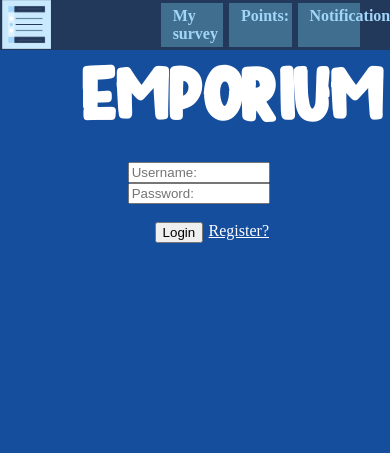
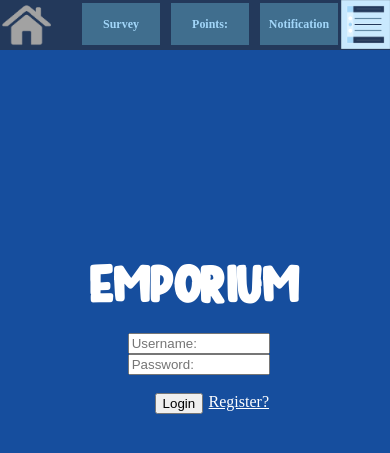
Before and after one commit to TingAn1212/Emporium, a Flask app: page /login in a window 390 px wide. Shown: the top 453 px of the page. Run offline with Flask 2, Linux system fonts and the light colour scheme; data that the repository does not hold is empty; some libraries are stand-ins or nearby versions.

Commit message:
mobile changes

```diff
--- a/static/css/login.css
+++ b/static/css/login.css
@@ -10,15 +10,17 @@ body {
 #container {
     display:block;
     width: 60%;
-    height: 300px;
-    margin-top: 13%;
-    margin-left: 20%
+    min-width: fit-content;
+    height: fit-content;
+    margin-top: 30vh;
+    margin-left: auto;
+    margin-right: auto;
 }
 
 #title{
     font-family: watery;
     color: white;
-    font-size: 60px;
+    font-size: calc(3vw + 30px);
     text-align: center;
     margin-bottom: 2%;
 }
--- a/static/css/topbar.css
+++ b/static/css/topbar.css
@@ -6,48 +6,53 @@
     position: fixed;
     top: 0;
     left:0;
+    flex-grow: 1;
+    overflow-x: scroll;
+    -ms-overflow-style: none;  /* Internet Explorer 10+ */
+    scrollbar-width: none;  /* Firefox */
 }
 .button {
-    padding: 1%;
-    padding-left: 3%;
-    padding-right: 3%;
+    margin-left: 5px;
+    text-align: center;
+    line-height: 42px;
     background-color: #406e8e;
     border: 3px solid #23395b;
-    width: 10%;
-    height:auto;
+    width: 20%;
+    height:42px;
     color: #a2d6f9;
     text-decoration: none;
     font-weight: bolder;
-    cursor: pointer;}
+    cursor: pointer;
+    font-size: calc(0.5vw + 10px);
+}
 .point_label {
-        padding: 1%;
-        padding-left: 3%;
-        padding-right: 3%;
-        background-color: #406e8e;
-        border: 3px solid #23395b;
-        width: 10%;
-        height:auto;
-        color: #a2d6f9;
-        text-decoration: none;
-        font-weight: bolder;}
+    margin-left: 5px;
+    text-align: center;
+    background-color: #406e8e;
+    border: 3px solid #23395b;
+    width: 20%;
+    line-height: 42px;
+    height:42px;
+    color: #a2d6f9;
+    text-decoration: none;
+    font-weight: bolder;
+    font-size: calc(0.5vw + 10px);
+}
 #logo {
     margin-left: 0.5%;
     width: 5%;
     height:5%;}
 
 #dropdown {
-    overflow:auto;
     background-color: beige;
     border-radius: 5px;
     border: solid black 2px;
     display: none;
     position: fixed;
-    top: -15px;
-    opacity: 0;
+    top: 50px;
     right:0px;
-    width: 8%;
+    width: 100px;
     height:auto;
-    transition: top 2s, opacity 2s;
 }
 
 .drop {
@@ -71,3 +76,7 @@ img {
 .button:hover {
     background: #305976;
 }
+
+.topbar::-webkit-scrollbar {
+    display: none;  /* Safari and Chrome */
+}
--- a/static/script/topbar.js
+++ b/static/script/topbar.js
@@ -58,16 +58,10 @@ async function update_points(){
 async function pop(){
     if (poped == false){
         poped = true;
-        document.getElementById("dropdown").style.display = "block";
-        await new Promise(r => setTimeout(r, 1));
-        document.getElementById("dropdown").style.top = "50px";
-        document.getElementById("dropdown").style.opacity = 1;
+        $("#dropdown").slideDown(1000);
     }else{
         poped = false;
-        document.getElementById("dropdown").style.top = "-15px";
-        document.getElementById("dropdown").style.opacity = 0;
-        await new Promise(r => setTimeout(r, 1200));
-        document.getElementById("dropdown").style.display = "none";
+        $("#dropdown").slideUp(1000);
     }
 }
 
--- a/templates/index.html
+++ b/templates/index.html
@@ -19,7 +19,7 @@
     <h1 id="title">EMPORIUM</h1>
     {% for survey in surveys %}
         <span class="survey">
-            <label class="survey_description" onclick="popup('{{survey[2].upper()}}','{{survey[6]}}','{{survey[4]}}','{{survey[8]|string}}','{{survey[1]}}','{{survey[0]}}')" ><span>{{survey[2].upper()}}</span></label>
+            <label class="survey_description" onclick="popup('{{survey[2].upper()}}','{{survey[6]}}','{{survey[4]}}','{{survey[8]|string}}','{{survey[1]}}','{{survey[0]}}')" >{{survey[2].upper()}}</label>
             <label class="report_box" onclick="window.open('https://docs.google.com/forms/d/1YqyF7J5xegl-ji4u-992zLjd4TmRBiX2vmkIdtAbntw/viewform','_blank');" ><img class="report_flag" src="/static/assets/flag.png"></label>
         </span>
     {% endfor %}
--- a/templates/notification.html
+++ b/templates/notification.html
@@ -10,10 +10,10 @@
     <button id="switch" onclick="switch_mode()">UNREAD</button>
     <span id="Notifications">
         {% for noti in unseen %}
-            <label class="N{{noti[3]}}" id="N{{noti[0]}}" onclick="seen('{{noti[0]}}')"><span>{{noti[1].upper()}}</span></label>
+            <label class="N{{noti[3]}}" id="N{{noti[0]}}" onclick="seen('{{noti[0]}}')">{{noti[1].upper()}}</label>
         {% endfor %}
         {% for noti in seen %}
-            <label class="N{{noti[3]}}" id="N{{noti[0]}}"><span>{{noti[1].upper()}}</span></label>
+            <label class="N{{noti[3]}}" id="N{{noti[0]}}">{{noti[1].upper()}}</label>
         {% endfor %}
     </span>
 </body>
--- a/templates/topbar.html
+++ b/templates/topbar.html
@@ -4,6 +4,7 @@
         <title>{% block head %}{% endblock %}</title>
         <link rel="stylesheet" href="/static/css/topbar.css">
         <link rel="shortcut icon" href="{{ url_for('static', filename='favicon.ico') }}">
+        <link rel="stylesheet" href="https://unpkg.com/aos@next/dist/aos.css" />
     </head>
     <body onload="update_points()">
         <script src="/static/script/topbar.js"></script>
@@ -15,13 +16,17 @@
             <label class="drop" onclick="logout()">Logout</a>
         </div>
         <div class="topbar">
-            <a id="logo" href="{{url_for('index')}}" ><img style="width: 49px" src="/static/assets/Logo.png"></a>
-            <a class="button" onclick="go('/survey')" style="margin-left: 35%" ><span>My survey</span></a>
-            <span class="point_label" id="points"><span>Points: </span></span>
-            <label class="button" onclick="go('/notification')" ><span>Notification</span></label>
-            <div onclick="pop()"><img style="width: 49px; margin-left:120%;" src="/static/assets/Logo.png"></div>
+            <a id="logo" href="{{url_for('index')}}" ><img style="width: 49px" src="/static/assets/home.png"></a>
+            <a class="button" onclick="go('/survey')" style="margin-left:auto">Survey</a>
+            <span class="point_label" id="points">Points: </span>
+            <label class="button" onclick="go('/notification')" >Notification</label>
+            <div onclick="pop()"><img style="width: 49px;" src="/static/assets/Logo.png"></div>
         </div>
         {% block content%}
         {% endblock %}
+        <script src="https://unpkg.com/aos@next/dist/aos.js"></script>
+        <script>
+          AOS.init();
+        </script>
     </body>
 </html>
```
Also changed, not shown: static/css/index.css (+7 -2 lines), static/css/notification.css (+26 -6 lines), static/assets/home.png (added).
